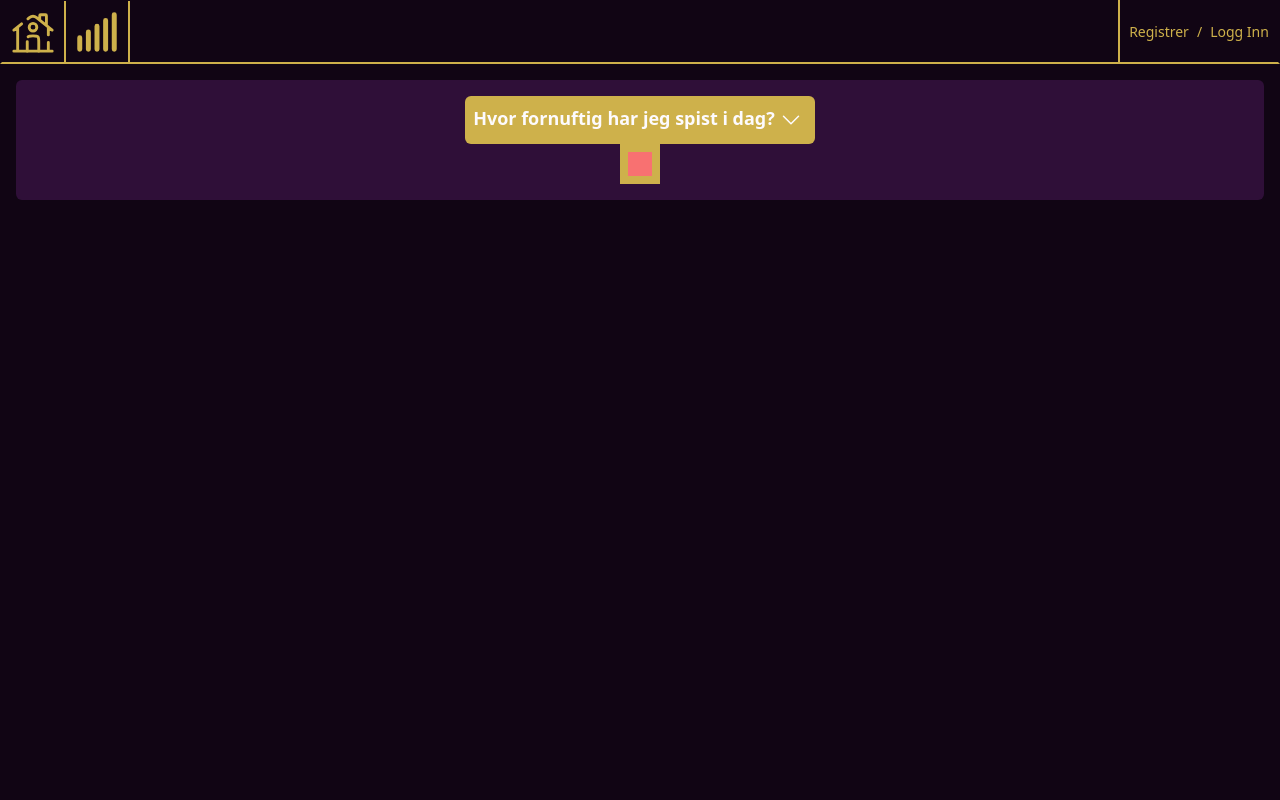
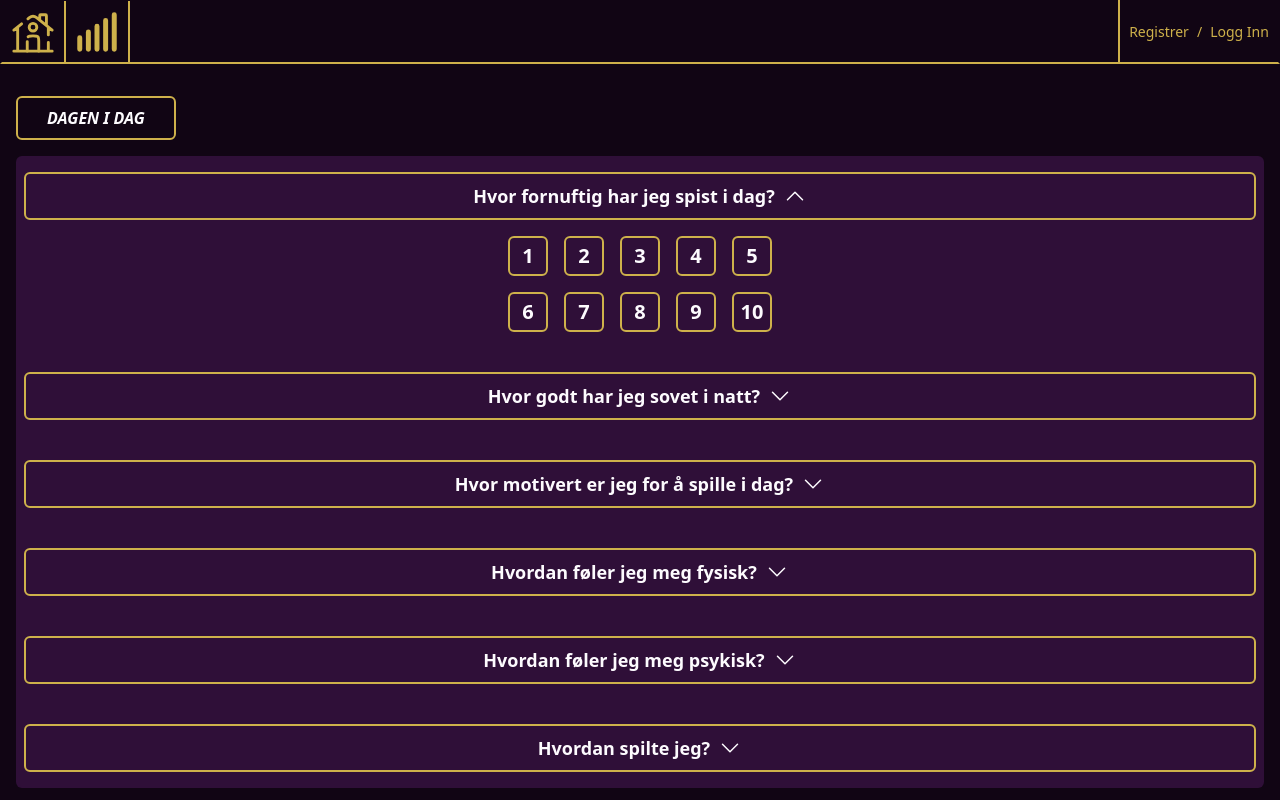
Before and after one commit to ivermoka/e-stats, a Next.js app: page / in a window 1280 px wide. Both pictures are taken after a click on the button "Hvor fornuftig har jeg spist i dag?". Shown: the top 800 px of the page. Built offline with nearby package versions, Linux system fonts and the light colour scheme.

Commit message:
home page rating system frontend

```diff
--- a/src/components/home/arrowSVG.jsx
+++ b/assets/icons/arrowSVG.jsx
@@ -1,4 +1,4 @@
-const ArrowSVG = () => {
+const ArrowSVG = ({ className }) => {
   return (
     <svg
       xmlns="http://www.w3.org/2000/svg"
@@ -6,7 +6,7 @@ const ArrowSVG = () => {
       viewBox="0 0 24 24"
       strokeWidth={1.5}
       stroke="currentColor"
-      className="w-6 h-6 m-1"
+      className={className}
     >
       <path
         strokeLinecap="round"
--- a/src/components/home/disclosure.jsx
+++ /dev/null
@@ -1,23 +0,0 @@
-import { Disclosure } from "@headlessui/react";
-import Box from "./ratingBox";
-import Arrow from "./arrowSVG";
-
-const DisclosureMenu = () => {
-  return (
-    <div className="bg-secondary w-full rounded-md text-text">
-      <Disclosure>
-        <div className="flex flex-col justify-center items-center p-4">
-          <Disclosure.Button className="bg-primary rounded-md p-2 text-lg font-bold flex">
-            <span>Hvor fornuftig har jeg spist i dag?</span>
-            <Arrow />
-          </Disclosure.Button>
-          <Disclosure.Panel className="bg-primary p-2">
-            <Box />
-          </Disclosure.Panel>
-        </div>
-      </Disclosure>
-    </div>
-  );
-};
-
-export default DisclosureMenu;
--- a/src/components/home/egenvurdering.jsx
+++ /dev/null
@@ -1,11 +0,0 @@
-import DisclosureMenu from "./disclosure";
-
-const Egenvurdering = () => {
-  return (
-    <div className="h-screen">
-      <DisclosureMenu />
-    </div>
-  );
-};
-
-export default Egenvurdering;
--- /dev/null
+++ b/src/components/home/egenvurdering/comment.jsx
@@ -0,0 +1,12 @@
+const Kommentar = () => {
+  return (
+    <div>
+      <h2 className="text-text text-xl font-bold my-4 italic">
+        KOMMENTAR TIL DAGEN
+      </h2>
+      <textarea className="w-full border-primary border-2 rounded-md"></textarea>
+    </div>
+  );
+};
+
+export default Kommentar;
--- /dev/null
+++ b/src/components/home/egenvurdering/day.jsx
@@ -0,0 +1,9 @@
+const Dag = () => {
+  return (
+    <div className="border-2 border-primary rounded-md text-text font-bold p-2 my-4 w-40 text-center italic">
+      DAGEN I DAG
+    </div>
+  );
+};
+
+export default Dag;
--- /dev/null
+++ b/src/components/home/egenvurdering/disclosure.jsx
@@ -0,0 +1,111 @@
+import { useState } from "react";
+import { Disclosure } from "@headlessui/react";
+import Box from "./ratingBox";
+import Arrow from "../../../../assets/icons/arrowSVG";
+
+const DisclosureMenu = ({ header, setDisclosure }) => {
+  const [selected, setSelected] = useState(0);
+  return (
+    <div className="py-2 w-full rounded-md text-text">
+      <Disclosure>
+        {({ open }) => (
+          <>
+            <div className="flex flex-col justify-center items-center p-2">
+              <Disclosure.Button className="border-2 border-primary rounded-md p-2 text-lg font-semibold flex justify-center items-center gap-2 w-full">
+                <span>{header}</span>
+                <Arrow
+                  className={`${open ? "rotate-180 transform" : ""}
+              h-6 w-6 m1 duration-200`}
+                />
+              </Disclosure.Button>
+              <Disclosure.Panel className={`mt-4 grid grid-cols-5 gap-4`}>
+                <Box
+                  onClick={() => {
+                    setSelected(1);
+                    setDisclosure(1);
+                  }}
+                  number="1"
+                  className={`${selected === 1 ? "bg-primary" : ""}`}
+                />
+                <Box
+                  onClick={() => {
+                    setSelected(2);
+                    setDisclosure(2);
+                  }}
+                  number="2"
+                  className={`${selected === 2 ? "bg-primary" : ""}`}
+                />
+                <Box
+                  onClick={() => {
+                    setSelected(3);
+                    setDisclosure(3);
+                  }}
+                  number="3"
+                  className={`${selected === 3 ? "bg-primary" : ""}`}
+                />
+                <Box
+                  onClick={() => {
+                    setSelected(4);
+                    setDisclosure(4);
+                  }}
+                  number="4"
+                  className={`${selected === 4 ? "bg-primary" : ""}`}
+                />
+                <Box
+                  onClick={() => {
+                    setSelected(5);
+                    setDisclosure(5);
+                  }}
+                  number="5"
+                  className={`${selected === 5 ? "bg-primary" : ""}`}
+                />
+                <Box
+                  onClick={() => {
+                    setSelected(6);
+                    setDisclosure(6);
+                  }}
+                  number="6"
+                  className={`${selected === 6 ? "bg-primary" : ""}`}
+                />
+                <Box
+                  onClick={() => {
+                    setSelected(7);
+                    setDisclosure(7);
+                  }}
+                  number="7"
+                  className={`${selected === 7 ? "bg-primary" : ""}`}
+                />
+                <Box
+                  onClick={() => {
+                    setSelected(8);
+                    setDisclosure(8);
+                  }}
+                  number="8"
+                  className={`${selected === 8 ? "bg-primary" : ""}`}
+                />
+                <Box
+                  onClick={() => {
+                    setSelected(9);
+                    setDisclosure(9);
+                  }}
+                  number="9"
+                  className={`${selected === 9 ? "bg-primary" : ""}`}
+                />
+                <Box
+                  onClick={() => {
+                    setSelected(10);
+                    setDisclosure(10);
+                  }}
+                  number="10"
+                  className={`${selected === 10 ? "bg-primary" : ""}`}
+                />
+              </Disclosure.Panel>
+            </div>
+          </>
+        )}
+      </Disclosure>
+    </div>
+  );
+};
+
+export default DisclosureMenu;
--- /dev/null
+++ b/src/components/home/egenvurdering/egenvurdering.jsx
@@ -0,0 +1,70 @@
+import Day from "./day";
+import DisclosureMenu from "./disclosure";
+import Comment from "./comment";
+import { useState } from "react";
+
+const Egenvurdering = () => {
+  const [disclosure1, setDisclosure1] = useState(0);
+  const [disclosure2, setDisclosure2] = useState(0);
+  const [disclosure3, setDisclosure3] = useState(0);
+  const [disclosure4, setDisclosure4] = useState(0);
+  const [disclosure5, setDisclosure5] = useState(0);
+  const [disclosure6, setDisclosure6] = useState(0);
+
+  const handleSubmit = async () => {
+    console.log(
+      "Mat:",
+      disclosure1,
+      "Søvn:",
+      disclosure2,
+      "Motivasjon:",
+      disclosure3,
+      "Fysisk:",
+      disclosure4,
+      "Psykisk:",
+      disclosure5,
+      "Spill:",
+      disclosure6
+    );
+  };
+  return (
+    <form onSubmit={handleSubmit} className="min-h-screen">
+      <Day />
+      <div className="flex flex-col gap-2 bg-secondary rounded-md">
+        <DisclosureMenu
+          setDisclosure={setDisclosure1}
+          header="Hvor fornuftig har jeg spist i dag?"
+        />
+        <DisclosureMenu
+          setDisclosure={setDisclosure2}
+          header="Hvor godt har jeg sovet i natt?"
+        />
+        <DisclosureMenu
+          setDisclosure={setDisclosure3}
+          header="Hvor motivert er jeg for å spille i dag?"
+        />
+        <DisclosureMenu
+          setDisclosure={setDisclosure4}
+          header="Hvordan føler jeg meg fysisk?"
+        />
+        <DisclosureMenu
+          setDisclosure={setDisclosure5}
+          header="Hvordan føler jeg meg psykisk?"
+        />
+        <DisclosureMenu
+          setDisclosure={setDisclosure6}
+          header="Hvordan spilte jeg?"
+        />
+      </div>
+      <Comment />
+      <button
+        type="submit"
+        className="rounded-md border-primary border-2 p-2 text-text font-bold italic my-4"
+      >
+        LAGRE
+      </button>
+    </form>
+  );
+};
+
+export default Egenvurdering;
--- /dev/null
+++ b/src/components/home/egenvurdering/ratingBox.jsx
@@ -0,0 +1,12 @@
+const RatingBox = ({ number, className, onClick }) => {
+  return (
+    <div
+      onClick={onClick}
+      className={`${className} h-10 w-10 border-2 border-primary rounded-md grid place-items-center font-bold text-xl`}
+    >
+      {number}
+    </div>
+  );
+};
+
+export default RatingBox;
--- a/src/components/home/ratingBox.jsx
+++ /dev/null
@@ -1,5 +0,0 @@
-const RatingBox = () => {
-  return <div className="h-6 w-6 bg-red-400"></div>;
-};
-
-export default RatingBox;
--- a/src/pages/index.js
+++ b/src/pages/index.js
@@ -1,5 +1,4 @@
-import Egenvurdering from "@/components/home/egenvurdering";
-import ArrowSVG from "@/components/home/arrowSVG";
+import Egenvurdering from "@/components/home/egenvurdering/egenvurdering";
 
 export default function Index() {
   return (
```
Also changed, not shown: src/components/home/kommentar.jsx (deleted).
